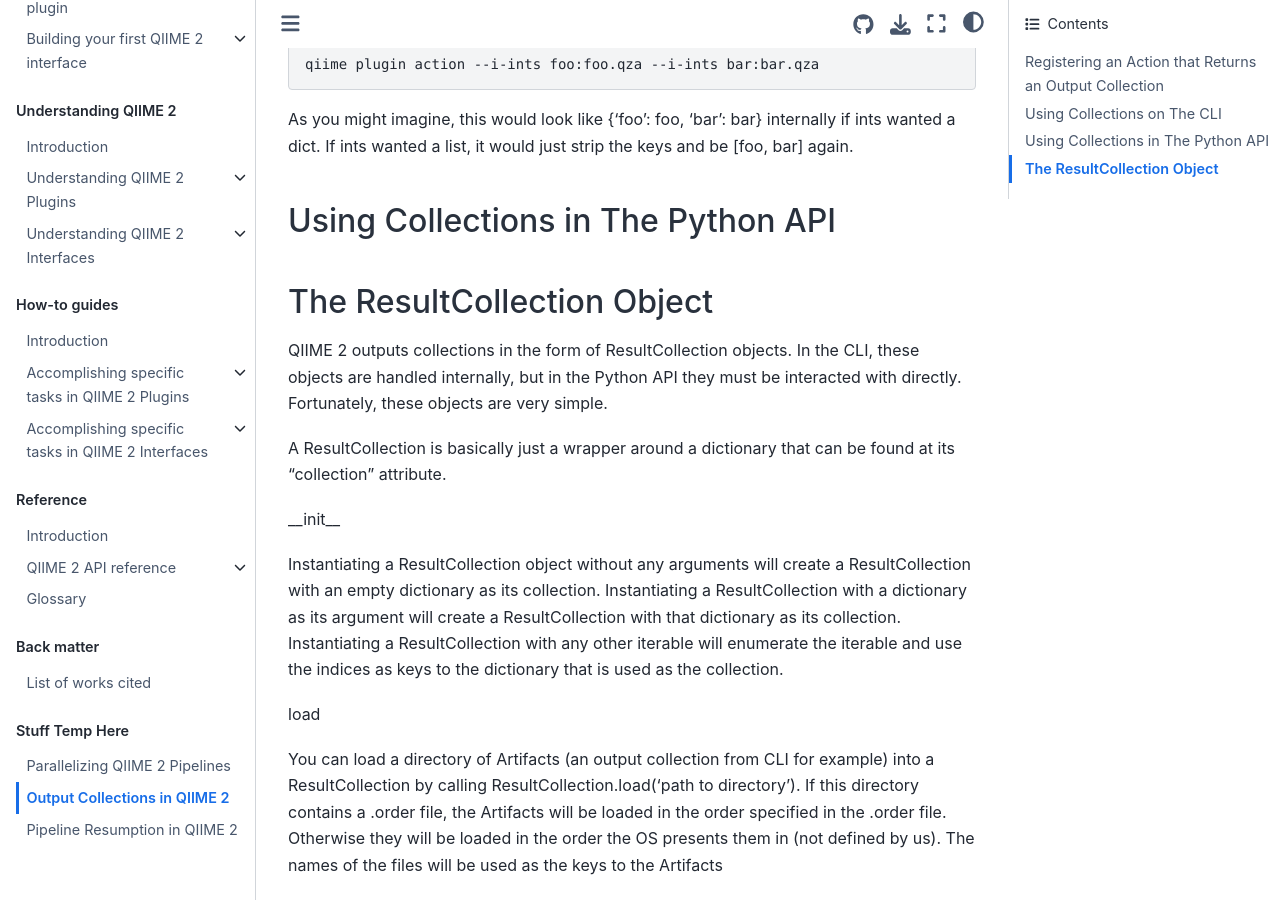
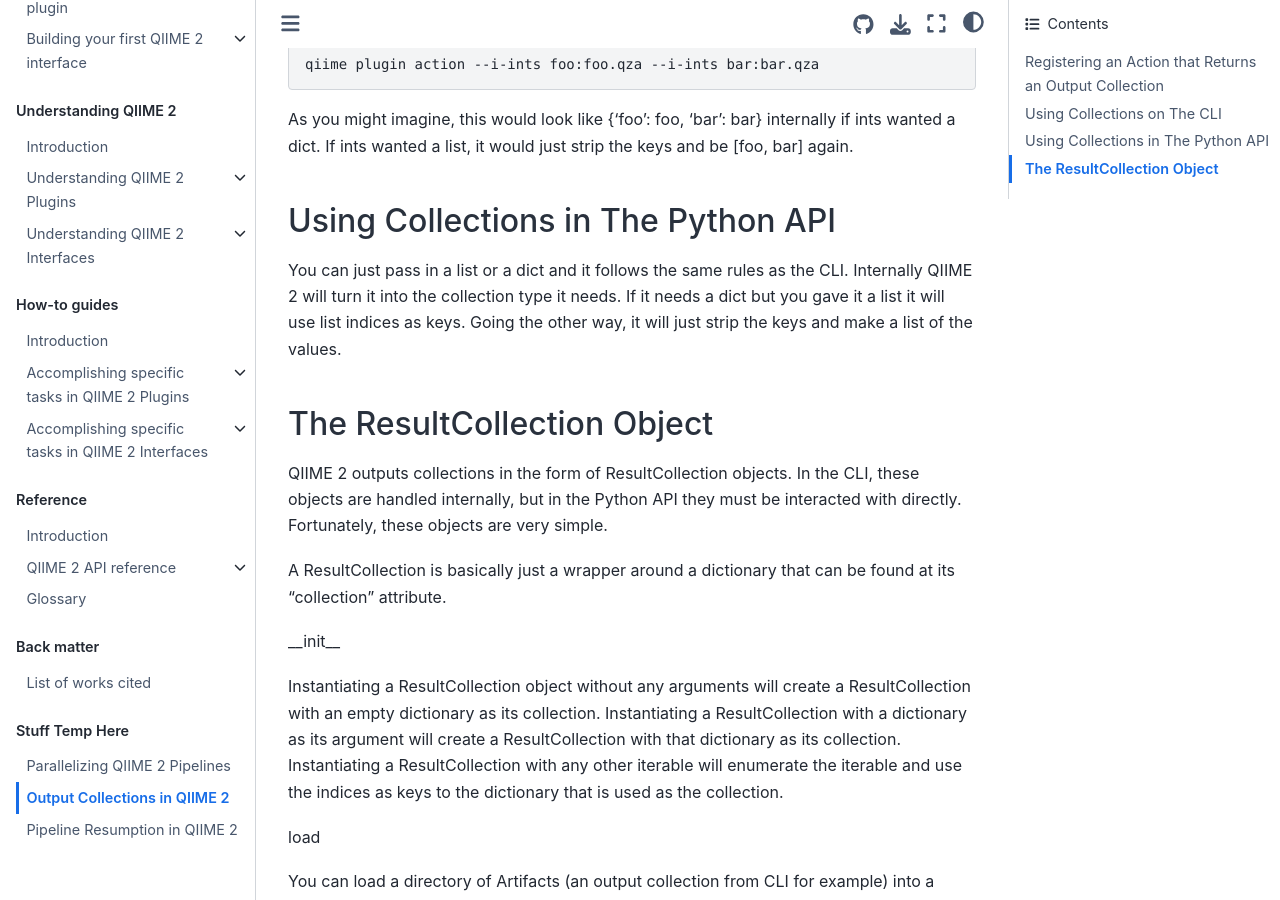
Before and after one commit to caporaso-lab/developing-with-qiime2, a Jupyter Book: the page built from book/output_collections.rst, in a window 1280 px wide and 900 px high, scrolled down 1686 px. Built offline with Jupyter Book 1.0.4 settings and Sphinx 7.4.7 and the Sphinx Book theme 1.1.4, drawn with Linux system fonts in a browser that asks for light colours.

Commit message:
Some more updates

```diff
--- a/book/output_collections.rst
+++ b/book/output_collections.rst
@@ -63,7 +63,7 @@ As you might imagine, this would look like {'foo': foo, 'bar': bar} internally i
 Using Collections in The Python API
 +++++++++++++++++++++++++++++++++++
 
-
+You can just pass in a list or a dict and it follows the same rules as the CLI. Internally QIIME 2 will turn it into the collection type it needs. If it needs a dict but you gave it a list it will use list indices as keys. Going the other way, it will just strip the keys and make a list of the values.
 
 The ResultCollection Object
 +++++++++++++++++++++++++++
```
